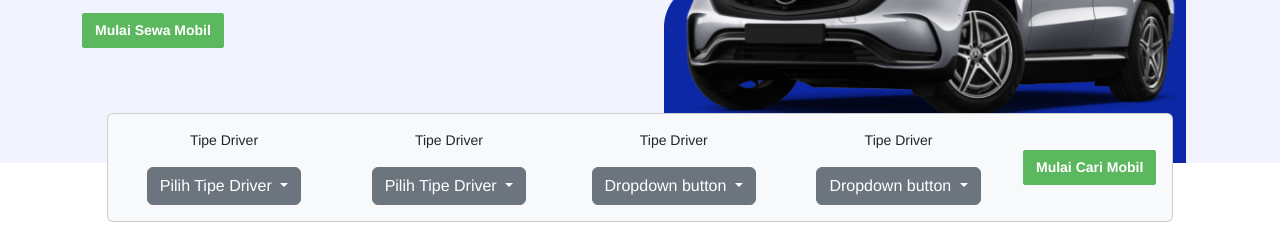
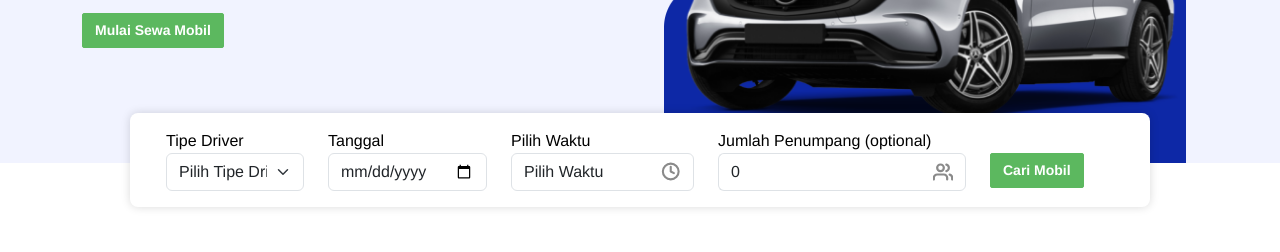
Before and after one commit to Xkylz1/24001183-km7-fau-dom-ch2, a website: page public/pages/findcar.html in a window 1280 px wide. Shown: the part 260-512 px from the top of the page. Drawn offline with nearby package versions, Linux system fonts and the light colour scheme; files that its build step writes are made by us from their sources.

Commit message:
feat: add search section

```diff
--- a/public/css/styles.css
+++ b/public/css/styles.css
@@ -134,15 +134,41 @@ h6 {
   max-height: 80px;
 }
 
-#findTool {
-  position: relative; /* Keeps the element in the document flow */
-  margin-top: -50px; /* Adjust this value to control how much it overlaps with the section above */
-  z-index: 1; /* Ensures it appears above the other sections */
+/* #findTool {
+  position: relative;
+  margin-top: -50px;
+  z-index: 1;
   text-align: center;
+  background-color: #fff;
+} */
+
+/* .bg-primary {
+  padding: 20px;
+  border-radius: 10px;
+} */
+.search {
+  margin-top: -50px;
 }
-/*
-.bg-primary {
-  padding: 20px; /* Optional: Adds padding to the box */
-  /* border-radius: 10px; Optional: Adds rounded corners */
-/* }  */
-/*
+
+.search .search__card {
+  background: #ffffff;
+  -webkit-box-shadow: 0px 0px 10px rgba(0, 0, 0, 0.15);
+  box-shadow: 0px 0px 10px rgba(0, 0, 0, 0.15);
+  border-radius: 8px;
+}
+
+.search .search__card .search__time .form-select {
+  background-image: url("/icons/fi_clock.svg");
+  background-size: 20px auto;
+}
+
+.search .search__card .form-select:hover {
+  border: 1px solid #5cb85f;
+  border-radius: 2px;
+}
+
+.search .search__card .form-select option:hover,
+.search .search__card .form-select option:checked {
+  background: #c9e7ca;
+  color: #5cb85f;
+}
--- a/public/pages/findcar.html
+++ b/public/pages/findcar.html
@@ -91,96 +91,72 @@
       </section>
     </section>
 
-    <!-- findcar -->
-    <section id="findTool">
-      <div class="d-flex justify-content-center">
-        <div class="col-10 bg-body-tertiary p-3 card">
-          <div class="row">
-            <div class="col">
-              <p>Tipe Driver</p>
-              <div class="dropdown">
-                <button
-                  class="btn btn-secondary dropdown-toggle"
-                  type="button"
-                  data-bs-toggle="dropdown"
-                  aria-expanded="false"
+    <!-- Search -->
+    <section class="search">
+      <div class="container">
+        <div class="row">
+          <div class="col-lg-12 col-12">
+            <div class="row search__card mx-lg-5 py-3 px-4">
+              <div class="col-lg-auto col-xl-2 col-xxl-3 col-md-auto">
+                <label>Tipe Driver</label>
+                <select
+                  class="form-select"
+                  aria-label="Default select example"
+                  id="tipeDriver"
                 >
-                  Pilih Tipe Driver
+                  <option value="default" selected>
+                    Pilih Tipe Driver &nbsp; &nbsp; &nbsp; &nbsp;
+                  </option>
+                  <option value="true">Dengan Supir</option>
+                  <option value="false">Tanpa Supir (Lepas Kunci)</option>
+                </select>
+              </div>
+              <div class="col-lg-auto col-xl-auto col-md-auto">
+                <label>Tanggal</label>
+                <input
+                  type="date"
+                  class="form-control"
+                  placeholder="Pilih Tanggal"
+                  id="tanggal"
+                />
+              </div>
+              <div class="col-lg-auto col-xl-auto col-md-auto search__time">
+                <labe>Pilih Waktu</labe>
+                <select
+                  class="form-select"
+                  aria-label="Default select example"
+                  id="waktuJemput"
+                >
+                  <option value="false" selected>
+                    Pilih Waktu &nbsp; &nbsp; &nbsp; &nbsp; &nbsp; &nbsp;
+                  </option>
+                  <option value="08:00">08.00 WIB</option>
+                  <option value="09:00">09.00 WIB</option>
+                  <option value="10:00">10.00 WIB</option>
+                  <option value="11:00">11.00 WIB</option>
+                  <option value="12:00">12.00 WIB</option>
+                </select>
+              </div>
+              <div class="col-lg-auto col-xl-auto col-md-auto">
+                <label class="fw-light">Jumlah Penumpang (optional)</label>
+                <div class="input-group">
+                  <input
+                    type="search"
+                    class="form-control border-end-0"
+                    placeholder="Jumlah Penumpang"
+                    id="jumlahPenumpang"
+                    value="0"
+                  />
+                  <span class="input-group-text bg-white">
+                    <img src="/icons/fi_users.svg" width="20px" alt="" />
+                  </span>
+                </div>
+              </div>
+              <div class="col-lg-2 col-xl-auto col-md-2 pt-4">
+                <button class="btn btn-success" id="load-btn">
+                  Cari Mobil
                 </button>
-                <ul class="dropdown-menu">
-                  <li><a class="dropdown-item" href="#">Dengan Supir</a></li>
-                  <li>
-                    <a class="dropdown-item" href="#"
-                      >Tanpa Supir (lepas kunci)</a
-                    >
-                  </li>
-                </ul>
               </div>
-            </div>
-            <div class="col">
-              <p>Tipe Driver</p>
-              <div class="dropdown">
-                <button
-                  class="btn btn-secondary dropdown-toggle"
-                  type="button"
-                  data-bs-toggle="dropdown"
-                  aria-expanded="false"
-                >
-                  Pilih Tipe Driver
-                </button>
-                <ul class="dropdown-menu">
-                  <li><a class="dropdown-item" href="#">Dengan Supir</a></li>
-                  <li><a class="dropdown-item" href="#">Another action</a></li>
-                  <li>
-                    <a class="dropdown-item" href="#"
-                      >Tanpa Supir (lepas kunci)</a
-                    >
-                  </li>
-                </ul>
-              </div>
-            </div>
-            <div class="col">
-              <p>Tipe Driver</p>
-              <div class="dropdown">
-                <button
-                  class="btn btn-secondary dropdown-toggle"
-                  type="button"
-                  data-bs-toggle="dropdown"
-                  aria-expanded="false"
-                >
-                  Dropdown button
-                </button>
-                <ul class="dropdown-menu">
-                  <li><a class="dropdown-item" href="#">Action</a></li>
-                  <li><a class="dropdown-item" href="#">Another action</a></li>
-                  <li>
-                    <a class="dropdown-item" href="#">Something else here</a>
-                  </li>
-                </ul>
-              </div>
-            </div>
-            <div class="col">
-              <p>Tipe Driver</p>
-              <div class="dropdown">
-                <button
-                  class="btn btn-secondary dropdown-toggle"
-                  type="button"
-                  data-bs-toggle="dropdown"
-                  aria-expanded="false"
-                >
-                  Dropdown button
-                </button>
-                <ul class="dropdown-menu">
-                  <li><a class="dropdown-item" href="#">Action</a></li>
-                  <li><a class="dropdown-item" href="#">Another action</a></li>
-                  <li>
-                    <a class="dropdown-item" href="#">Something else here</a>
-                  </li>
-                </ul>
-              </div>
-            </div>
-            <div class="col-auto align-items-center d-flex">
-              <button class="btn btn-success">Mulai Cari Mobil</button>
             </div>
           </div>
         </div>
```
Also changed, not shown: public/icons/fi_clock.svg (added), public/icons/fi_users.svg (added).
